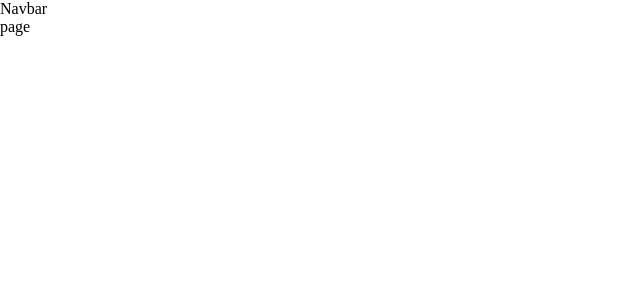
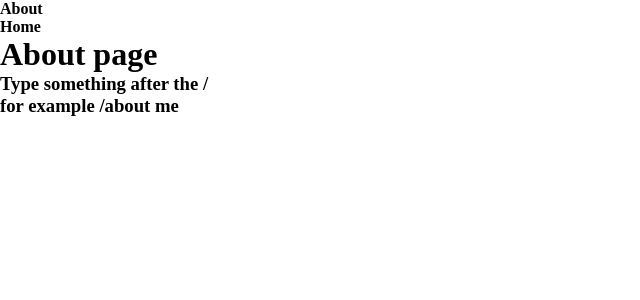
Before and after one commit to DevilsDomain/hw-2, a Next.js app: page /about in a window 1280 px wide. Shown: the top 300 px of the page, without its empty margins (0-640 px from the left). Built offline with nearby package versions, Linux system fonts and the light colour scheme.

Commit message:
added navigation between pages

```diff
--- a/src/app/about/page.tsx
+++ b/src/app/about/page.tsx
@@ -1,8 +1,17 @@
 import React from 'react'
+
+export const metadata = {
+    title: 'About page',
+    description: 'Info on the website',
+  }
 
 function page() {
   return (
-    <div>page</div>
+    <div>
+    <h1>About page</h1>
+    <h3>Type something after the /</h3>
+    <h3>for example /about me</h3>
+    </div>
   )
 }
 
--- a/src/app/layout.tsx
+++ b/src/app/layout.tsx
@@ -1,10 +1,10 @@
 import './globals.css'
 import Navbar from '@/components/navbar/Navbar'
 
-export const metadata = {
-  title: 'Create Next App',
-  description: 'Generated by create next app',
-}
+// export const metadata = {
+//   title: 'Create Next App',
+//   description: 'Generated by create next app',
+// }
 
 export default function RootLayout({
   children,
--- a/src/app/page.tsx
+++ b/src/app/page.tsx
@@ -1,6 +1,7 @@
+
+
 import Image from 'next/image'
 import { Inter } from 'next/font/google'
-import styles from './page.module.css'
 
 const inter = Inter({ subsets: ['latin'] })
 
@@ -12,11 +13,9 @@ export const metadata = {
 export default function Home() {
   return (
     <>
-      <body>
         <main>
           <p>Home</p>
         </main>
-      </body>
 
     </>
   )
--- a/src/components/navbar/Navbar.tsx
+++ b/src/components/navbar/Navbar.tsx
@@ -1,8 +1,17 @@
+'use client';
 import React from 'react'
+import { useRouter } from 'next/navigation';
+import router from 'next/router';
 
 function Navbar() {
+  const router = useRouter();
   return (
-    <div>Navbar</div>
+    <div>
+      {/* <Link href="/about">Abotut</Link>
+      <Link href="/">Home</Link> */}
+      <h4 onClick={() => router.push('/about')}>About</h4>
+      <h4 onClick={() => router.push('/')}>Home</h4>
+    </div>
   )
 }
 
```
